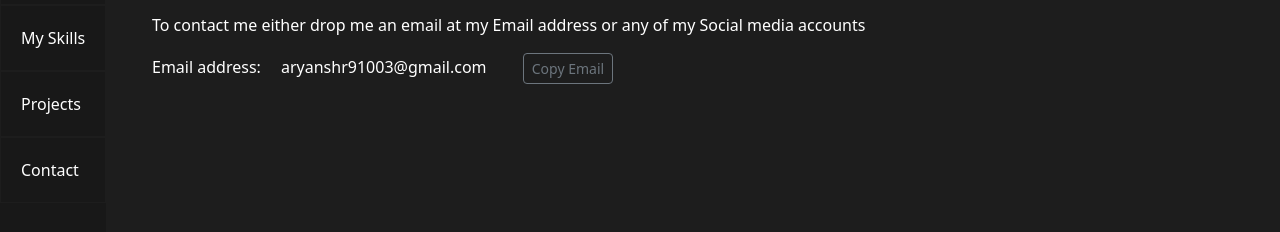
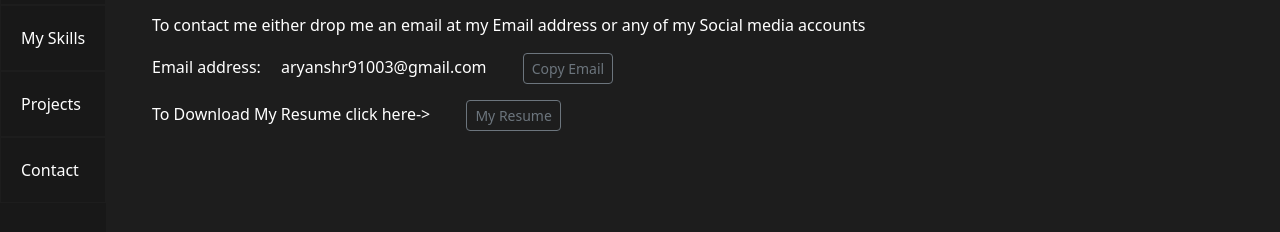
Before and after one commit to AryanShr/PortFolio_site, a plain HTML site: page contact.html in a window 1280 px wide. Shown: the part 163-395 px from the top of the page. Drawn offline with nearby package versions, Linux system fonts and the light colour scheme.

Commit message:
Added Resume

```diff
--- a/contact.html
+++ b/contact.html
@@ -77,6 +77,13 @@
                             Copy Email
                         </button>
                     </p>
+                    <p>
+                        To Download My Resume click here->
+                        <a href="images/Resume.pdf" target="_blank" type="button" class="btn btn-outline-secondary btn-sm" style="margin-left: 2rem"
+                            data-clipboard-target="#mail" aria-pressed="true">
+                            My Resume
+                    </a>
+                    </p>
                 </div>
             </div>
         </div>
```
Also changed, not shown: 1 other file.
